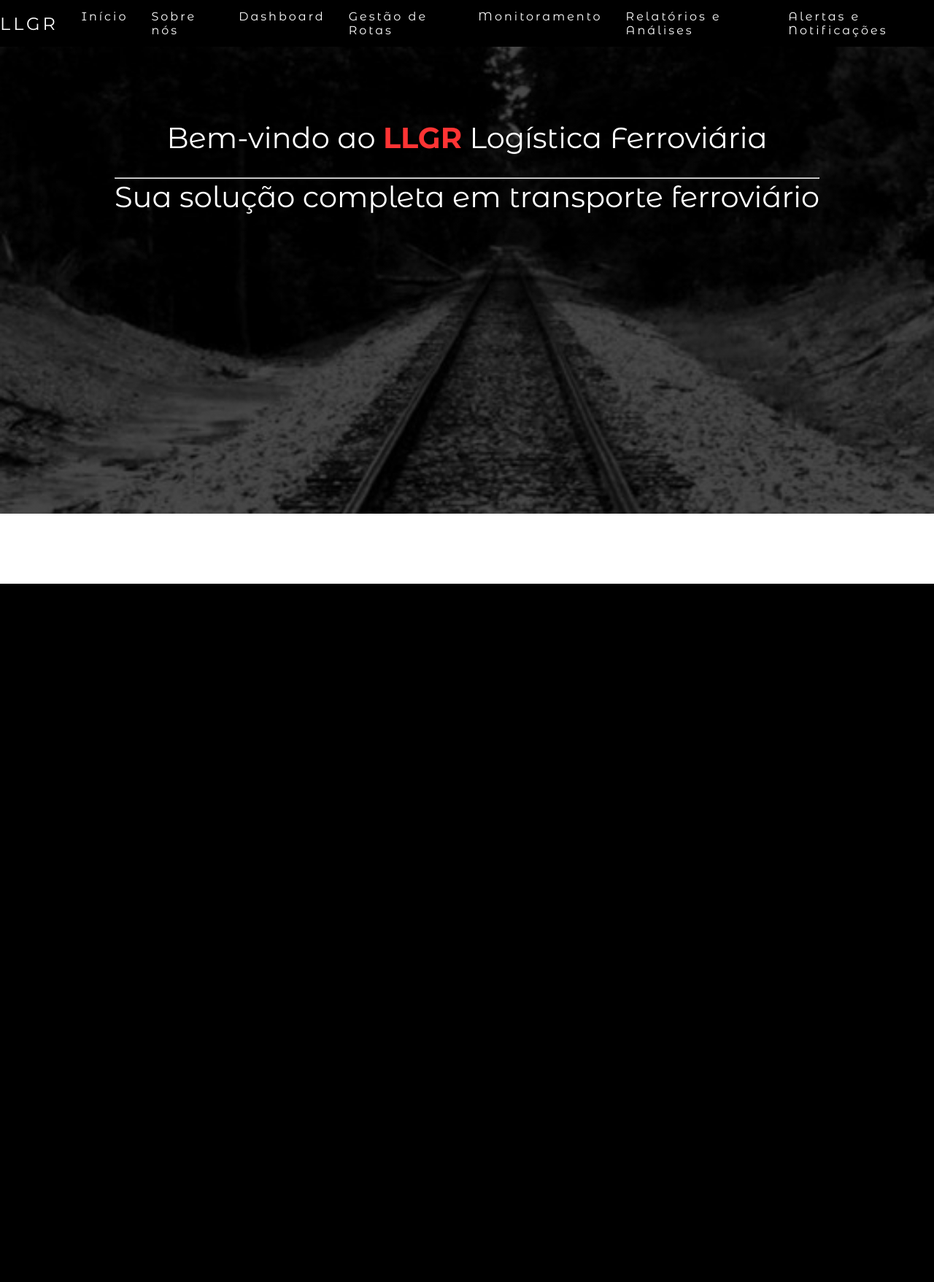
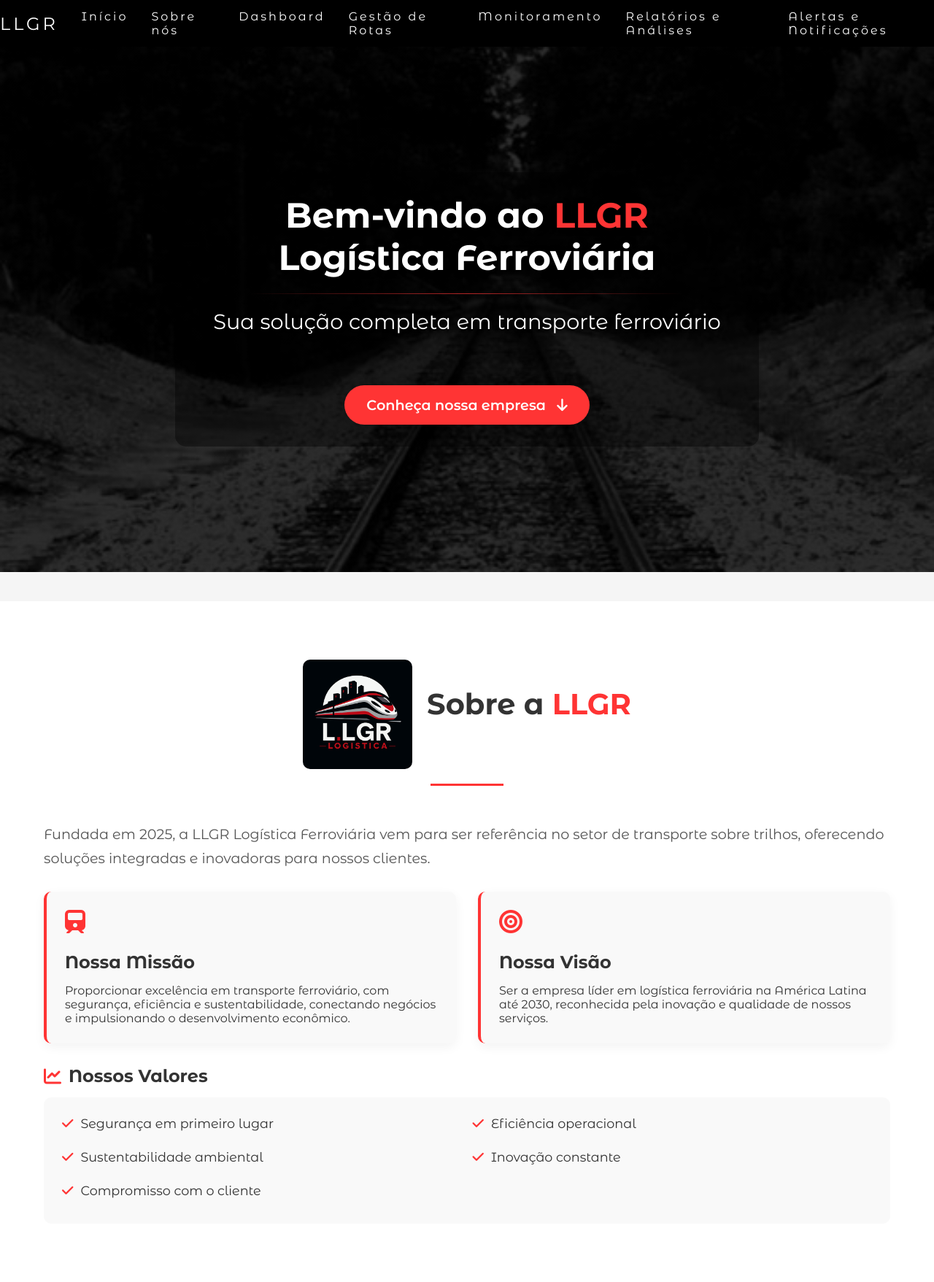
Before and after one commit to lucaspwalter/ferroviaria-llgr, a PHP site: page /html/telainicial.html in a window 1280 px wide. Shown: the whole page at 73% size. Before the commit the page ends 800 px from the top, so only its background shows below. Run offline with PHP 8.4, Linux system fonts and the light colour scheme.

Commit message:
alteração

```diff
--- a/css/telaInicial.css
+++ b/css/telaInicial.css
@@ -9,42 +9,52 @@
 }
 
 body {
-
+  background-color: #f5f5f5;
 }
 
 .hero-banner {
   background:
-    linear-gradient(rgba(0, 0, 0, 0.2), rgba(0, 0, 0, 0.2)),
+    linear-gradient(rgba(0, 0, 0, 0.5), rgba(0, 0, 0, 0.5)),
     url('/img/imagem\ trilho.jpg') no-repeat center center;
   background-size: cover;
-  height: 80vh;
-  max-height: 800px;
+  height: 90vh;
+  max-height: 900px;
   display: flex;
-  align-items: flex-start;
+  align-items: center;
   justify-content: center;
   position: relative;
   margin-bottom: 40px;
-  padding-top: 100px;
+  padding: 20px;
 }
 
 .texto-inicial {
-  all: unset;
-  font: 2.5rem serif !important;
+  text-align: center;
   color: white;
-  display: block;
-  text-align: center;
-  text-shadow: 2px 2px 4px rgba(0,0,0,0.5);
-  line-height: 1.3;
-  margin: 10px px;
+  max-width: 800px;
+  padding: 30px;
+  background-color: rgba(0, 0, 0, 0.4);
+  border-radius: 15px;
 }
 
-.hero-banner::after {
-  content: '';
-  position: absolute;
-  bottom: -1px;
-  left: 0;
-  width: 100%;
-  background: white;
+.texto-superior {
+  font-size: 3rem;
+  font-weight: 700;
+  margin-bottom: 20px;
+  text-shadow: 2px 2px 8px rgba(0, 0, 0, 0.8);
+}
+
+.espaco-linha {
+  width: 80%;
+  margin: 20px auto;
+  border: 0;
+  height: 1px;
+  background: linear-gradient(90deg, transparent, rgba(255, 52, 52, 0.7), transparent);
+}
+
+.texto-inferior {
+  font-size: 1.8rem;
+  margin-bottom: 40px;
+  text-shadow: 1px 1px 4px rgba(0, 0, 0, 0.6);
 }
 
 .llgr-destacado {
@@ -52,23 +62,218 @@
   font-weight: bold;
 }
 
+.cta-button {
+  display: inline-block;
+  padding: 15px 30px;
+  background-color: #ff3434;
+  color: white;
+  text-decoration: none;
+  border-radius: 50px;
+  font-weight: 600;
+  font-size: 1.2rem;
+  transition: all 0.3s ease;
+  margin-top: 30px;
+  box-shadow: 0 4px 15px rgba(0, 0, 0, 0.2);
+}
+
+.cta-button:hover {
+  background-color: #e62e2e;
+  transform: translateY(-3px);
+  box-shadow: 0 6px 20px rgba(0, 0, 0, 0.3);
+}
+
+.cta-button i {
+  margin-left: 10px;
+  transition: transform 0.3s ease;
+}
+
+.cta-button:hover i {
+  transform: translateX(5px);
+}
+
 @media (max-width: 768px) {
   .hero-banner {
-    height: 76vh;
+    height: 85vh;
+  }
+
+  .texto-superior {
+    font-size: 2.2rem;
+  }
+
+  .texto-inferior {
+    font-size: 1.4rem;
+  }
+
+  .cta-button {
+    padding: 12px 25px;
+    font-size: 1rem;
+  }
+
+  .logo-container {
+    flex-direction: column;
+    text-align: center;
+  }
+
+  .logo-sobre {
+    height: 70px; /* Altura ajustada para telas até 768px */
+    width: auto; /* Largura automática para manter a proporção */
+  }
+}
+
+@media (max-width: 470px) {
+  .texto-superior {
+    font-size: 1.8rem;
+  }
+
+  .texto-inferior {
+    font-size: 1.2rem;
+    margin-bottom: 30px;
   }
 
   .texto-inicial {
-    font-size: 2.5rem;
+    padding: 20px;
   }
 }
 
-@media (max-width: 480px) {
+.sobre-nos {
+  background-color: white;
+  padding: 80px 0;
+  color: #333;
 }
 
-.texto-inicial {
-  font-size: 2rem;
+.container {
+  max-width: 1200px;
+  margin: 0 auto;
+  padding: 0 20px;
 }
 
-.texto-superior {
-padding-bottom: 30px;
+.sobre-nos h2 {
+  font-size: 2.5rem;
+  text-align: center;
+  margin-bottom: 30px;
 }
+
+.divisor {
+  width: 100px;
+  height: 3px;
+  background-color: #ff3434;
+  border: none;
+  margin: 0 auto 50px auto;
+}
+
+.sobre-content {
+  display: flex;
+  gap: 50px;
+  align-items: center;
+}
+
+.sobre-texto {
+  flex: 1;
+}
+
+/* Estilo específico para o parágrafo de introdução */
+.sobre-texto p:first-child {
+  font-size: 1.2rem; /* Aumentar um pouco a fonte */
+  line-height: 1.7; /* Melhorar a legibilidade */
+  color: #555; /* Um tom de cinza mais suave */
+  margin-bottom: 30px; /* Aumentar o espaçamento inferior para separá-lo dos próximos elementos */
+  font-weight: 400; /* Tornar a fonte um pouco menos pesada */
+}
+
+.sobre-texto h3 {
+  font-size: 1.5rem;
+  margin: 25px 0 15px 0;
+  display: flex;
+  align-items: center;
+  gap: 10px;
+}
+
+.valores-list {
+  list-style: none;
+}
+
+.valores-list li {
+  margin-bottom: 10px;
+  display: flex;
+  align-items: center;
+  gap: 10px;
+  font-size: 1.1rem;
+}
+
+.sobre-imagem {
+  flex: 1;
+}
+
+.imagem-destaque {
+  width: 100%;
+  border-radius: 10px;
+  box-shadow: 0 10px 30px rgba(0, 0, 0, 0.1);
+  transition: transform 0.3s ease;
+}
+
+.imagem-destaque:hover {
+  transform: scale(1.02);
+}
+
+.logo-container {
+  display: flex;
+  align-items: center;
+  justify-content: center;
+  gap: 20px;
+  margin-bottom: 20px;
+}
+
+.logo-sobre {
+  width: 150px; /* Largura base para telas maiores */
+  height: auto; /* Altura automática para manter a proporção */
+  border-radius: 10px;
+}
+
+.missao-visao {
+  display: grid;
+  grid-template-columns: 1fr 1fr;
+  gap: 30px;
+  margin: 30px 0;
+}
+
+.card-valor {
+  background: #f9f9f9;
+  padding: 25px;
+  border-radius: 10px;
+  border-left: 4px solid #ff3434;
+  box-shadow: 0 5px 15px rgba(0, 0, 0, 0.05);
+  transition: transform 0.3s ease, box-shadow 0.3s ease;
+}
+
+.card-valor:hover {
+  transform: translateY(-5px);
+  box-shadow: 0 8px 25px rgba(0, 0, 0, 0.1);
+}
+
+.card-valor i {
+  font-size: 2rem;
+  margin-bottom: 15px;
+}
+
+.card-valor h3 {
+  margin: 10px 0 15px 0;
+}
+
+.valores-list {
+  display: grid;
+  grid-template-columns: 1fr 1fr;
+  gap: 15px;
+  background: #f9f9f9;
+  padding: 25px;
+  border-radius: 10px;
+}
+
+@media (max-width: 992px) {
+  .missao-visao {
+    grid-template-columns: 1fr;
+  }
+
+  .valores-list {
+    grid-template-columns: 1fr;
+  }
+}
--- a/html/telainicial.html
+++ b/html/telainicial.html
@@ -4,9 +4,10 @@
     <meta charset="UTF-8" />
     <meta http-equiv="X-UA-Compatible" content="IE=edge" />
     <meta name="viewport" content="width=device-width, initial-scale=1.0" />
-    <title>Início</title>
+    <title>Início - LLGR Logística Ferroviária</title>
     <link rel="stylesheet" href="/css/navbar.css" />
     <link rel="stylesheet" href="/css/telaInicial.css" />
+    <link rel="stylesheet" href="https://cdnjs.cloudflare.com/ajax/libs/font-awesome/6.0.0-beta3/css/all.min.css">
   </head>
 
   <body>
@@ -20,31 +21,83 @@
         </div>
         <ul class="nav-list">
           <li><a src="inicio.html" href="inicio.html">Início</a></li>
-          <li><a href="sobrenos.html">Sobre nós</a></li>
+          <li><a href="#sobre-nos">Sobre nós</a></li>
           <li><a href="dashboard.html">Dashboard</a></li>
           <li><a href="gestaoderotas.html">Gestão de Rotas</a></li>
           <li><a href="monitoramento.html">Monitoramento</a></li>
-          <li><a href="relatorioseanalise.html">Relatórios e Análises </a></li>
-          <li><a href="alertas.html">Alertas e Notificações </a></li>
+          <li><a href="relatorioseanalise.html">Relatórios e Análises</a></li>
+          <li><a href="alertas.html">Alertas e Notificações</a></li>
         </ul>
       </nav>
     </header>
     <main>
-      <main>
       <div class="hero-banner">
         <div class="texto-inicial">
-            <p class="texto-superior">
+          <h1 class="texto-superior">
             Bem-vindo ao <span class="llgr-destacado">LLGR</span> Logística
             Ferroviária
-            </p>
+          </h1>
           <hr class="espaco-linha" />
           <p class="texto-inferior">
             Sua solução completa em transporte ferroviário
           </p>
+          <a href="#sobre-nos" class="cta-button">Conheça nossa empresa <i class="fas fa-arrow-down"></i></a>
         </div>
       </div>
-      </main>
+
+      <section id="sobre-nos" class="sobre-nos">
+        <div class="container">
+          <div class="logo-container">
+            <img src="/img/logo.png" alt="Logo LLGR" class="logo-sobre">
+            <h2>Sobre a <span class="llgr-destacado">LLGR</span></h2>
+          </div>
+          <hr class="divisor">
+
+          <div class="sobre-content">
+            <div class="sobre-texto">
+              <p>Fundada em 2025, a LLGR Logística Ferroviária vem para ser referência no setor de transporte sobre trilhos, oferecendo soluções integradas e inovadoras para nossos clientes.</p>
+
+              <div class="missao-visao">
+                <div class="card-valor">
+                  <i class="fas fa-train llgr-destacado"></i>
+                  <h3>Nossa Missão</h3>
+                  <p>Proporcionar excelência em transporte ferroviário, com segurança, eficiência e sustentabilidade, conectando negócios e impulsionando o desenvolvimento econômico.</p>
+                </div>
+
+                <div class="card-valor">
+                  <i class="fas fa-bullseye llgr-destacado"></i>
+                  <h3>Nossa Visão</h3>
+                  <p>Ser a empresa líder em logística ferroviária na América Latina até 2030, reconhecida pela inovação e qualidade de nossos serviços.</p>
+                </div>
+              </div>
+
+              <h3><i class="fas fa-chart-line llgr-destacado"></i> Nossos Valores</h3>
+              <ul class="valores-list">
+                <li><i class="fas fa-check llgr-destacado"></i> Segurança em primeiro lugar</li>
+                <li><i class="fas fa-check llgr-destacado"></i> Eficiência operacional</li>
+                <li><i class="fas fa-check llgr-destacado"></i> Sustentabilidade ambiental</li>
+                <li><i class="fas fa-check llgr-destacado"></i> Inovação constante</li>
+                <li><i class="fas fa-check llgr-destacado"></i> Compromisso com o cliente</li>
+              </ul>
+            </div>
+
+
+          </div>
+        </div>
+      </section>
     </main>
     <script src="/js/mobile-navbar.js"></script>
+    <script>
+
+      document.querySelectorAll('a[href^="#"]').forEach(anchor => {
+        anchor.addEventListener('click', function (e) {
+          e.preventDefault();
+
+          document.querySelector(this.getAttribute('href')).scrollIntoView({
+            behavior: 'smooth'
+          });
+        });
+      });
+    </script>
   </body>
 </html>
```
Also changed, not shown: img/logo.png. Lines whose indentation alone changed are shown as unchanged.
